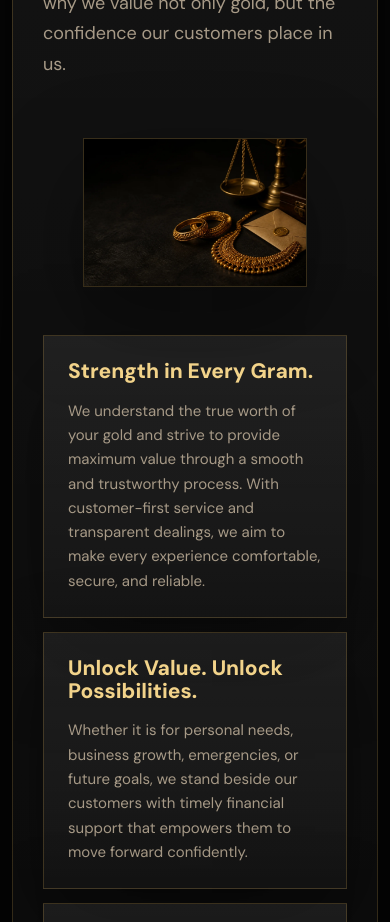
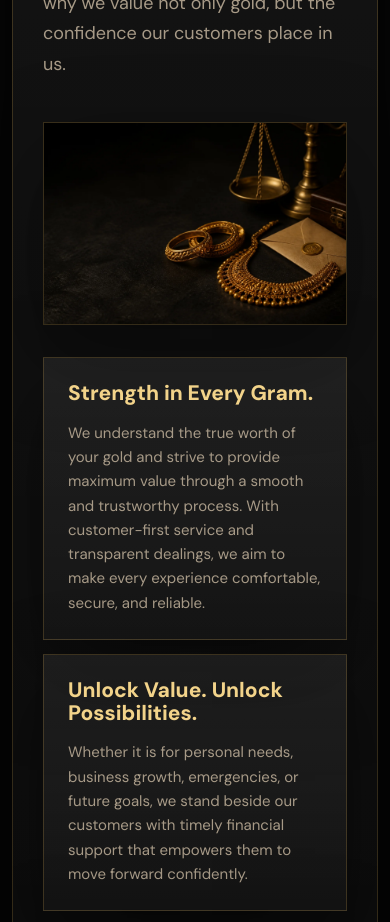
Before and after one commit to nikhilgdaniel/swarnakara-noir, a website: page index.html in a window 390 px wide. Shown: the part 2420-3342 px from the top of the page. Drawn offline with nearby package versions, Linux system fonts and the light colour scheme.

Commit message:
Use natural about image ratio

```diff
--- a/styles.css
+++ b/styles.css
@@ -431,6 +431,8 @@ p {
 }
 
 .about-photo {
+  width: 100%;
+  margin: 0;
   min-height: 280px;
   overflow: hidden;
   border: 1px solid rgba(214,168,79,.22);
@@ -977,16 +979,19 @@ footer {
   }
 
   .about-photo {
+    width: 100%;
+    margin: 0;
     min-height: 0;
-    aspect-ratio: 3 / 2;
+    aspect-ratio: auto;
   }
 
   .about-photo img {
     display: block;
+    width: 100%;
     height: auto;
     min-height: 0;
-    aspect-ratio: 3 / 2;
-    object-fit: contain;
+    aspect-ratio: auto;
+    object-fit: initial;
   }
 
   footer,
```
